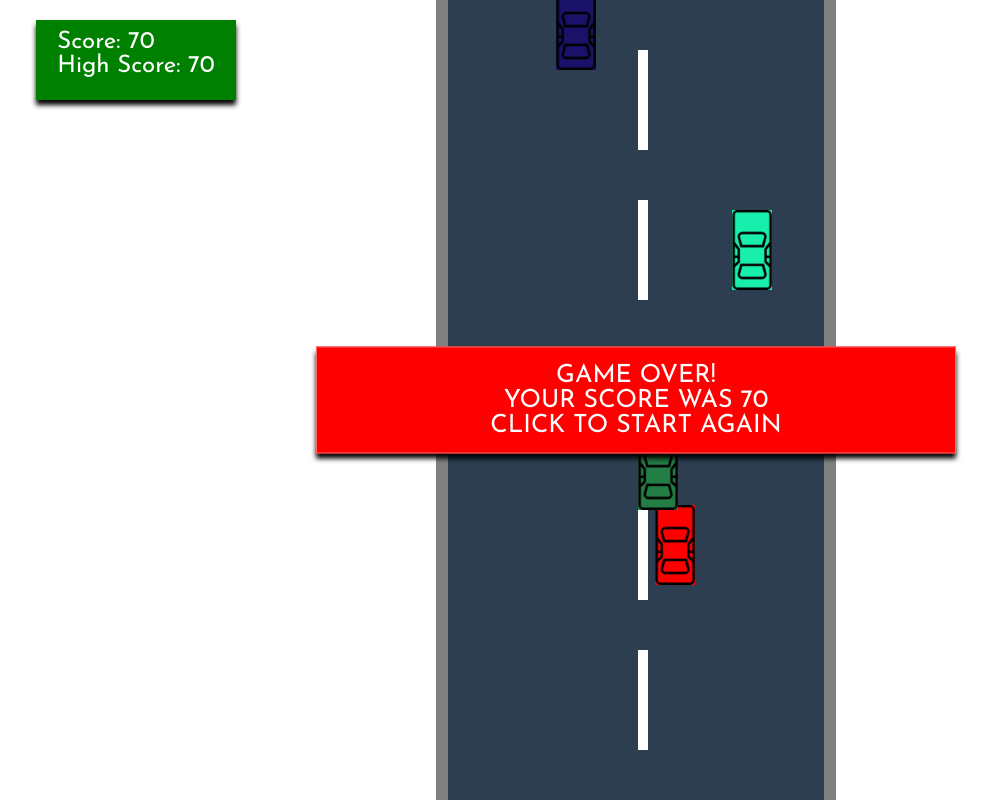
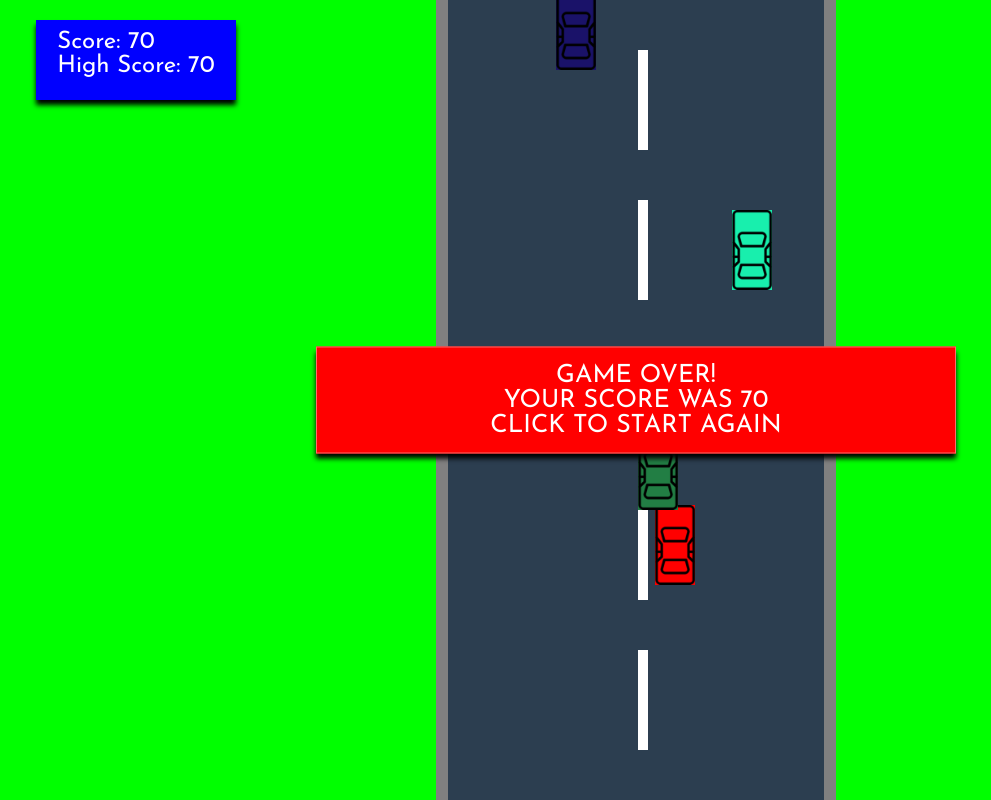
Before and after one commit to KartikeyKakaria/Car-Racing, a plain HTML site: page index.html in a window 1280 px wide. Both pictures are taken after a click on the element 640 px from the left and 400 px from the top of the page. Shown: the whole page, without its empty margins (4-995 px from the left). Drawn offline with Linux system fonts and the light colour scheme.

Commit message:
fixe all bugs

```diff
--- a/js/index.js
+++ b/js/index.js
@@ -90,7 +90,7 @@ function gamePlay() {
         let road = gameArea.getBoundingClientRect()
 
         if (keys.ArrowUp && player.y > (road.top + 20)) { player.y -= player.speed; }
-        if (keys.ArrowDown && player.y < (road.bottom - 260)) {
+        if (keys.ArrowDown && player.y < (road.bottom - 80)) {
             console.log(player.y, (road.bottom - 140))
             player.y += player.speed;
         }
--- a/style.css
+++ b/style.css
@@ -33,8 +33,7 @@
 .carGame{
     width:100%;
     height:100vh;
-    background-repeat:no-repeat;
-    background-size: 100% 100%;
+    background-color:lime;
 }
 
 .car{
@@ -66,7 +65,7 @@
 }
 .gameArea{
     width:400px;
-    height:800px;
+    height:100vh;
     background: #2c3e50;
     margin:auto;
     border-left: 12px solid grey;
@@ -81,7 +80,7 @@
     position:absolute;
     top:20px;
     left:40px;
-    background:green;
+    background:blue;
     width:200px;
     height:80px;
     color:white;
```
